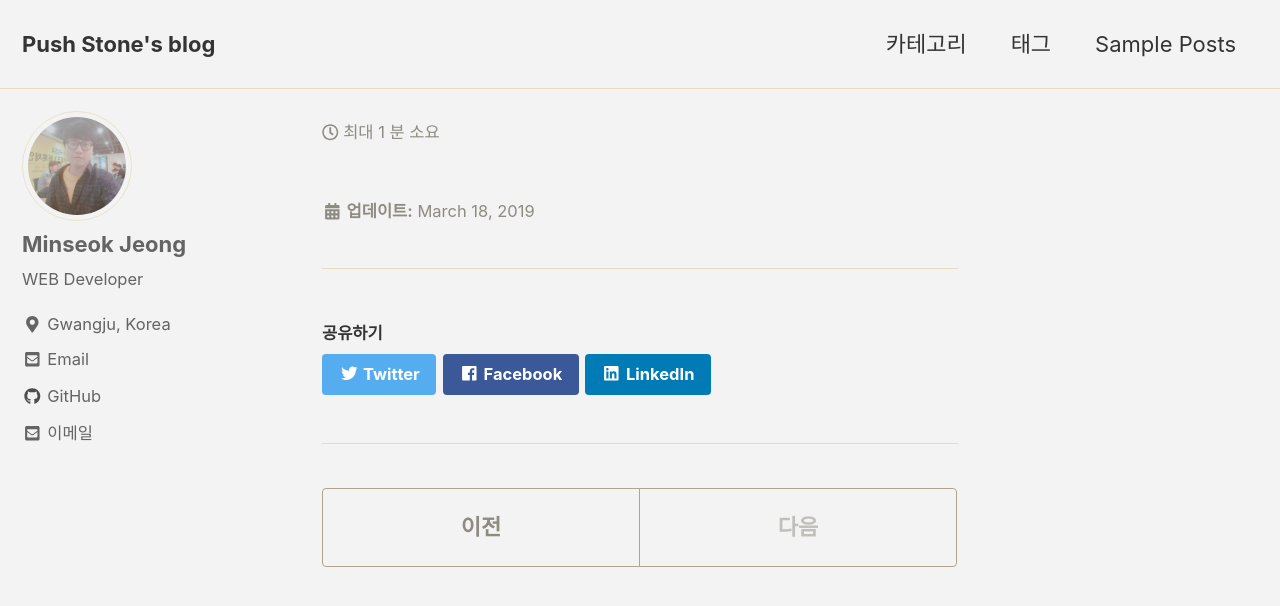
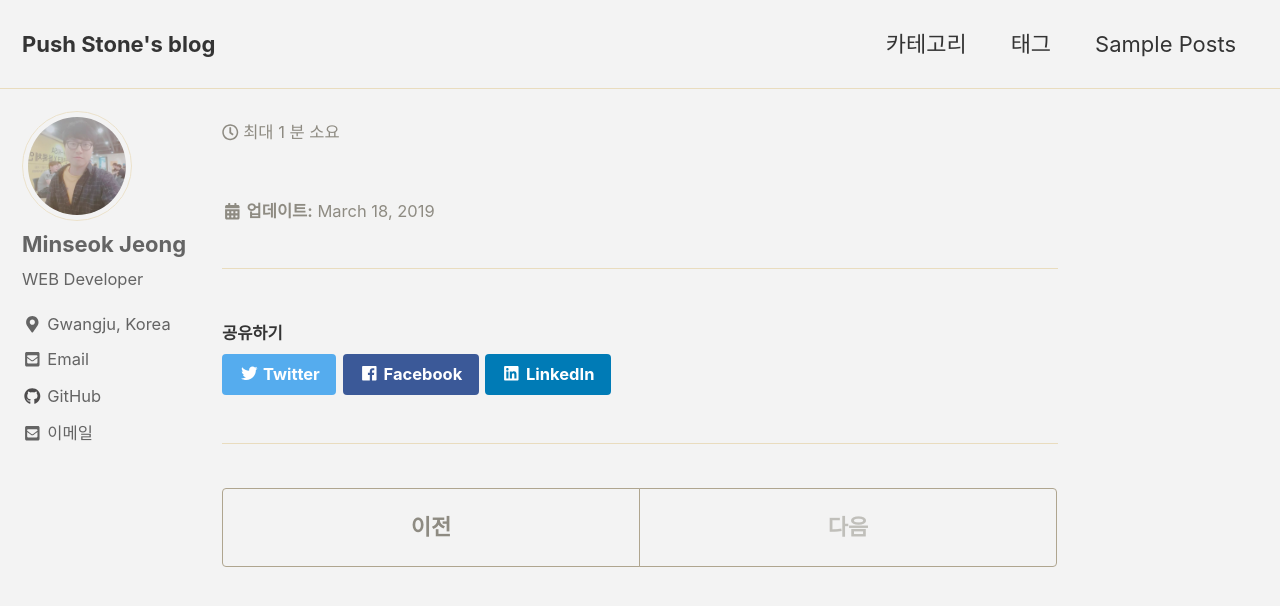
Before and after one commit to rlaehgns5399/blog, a Jekyll site: the page built from _posts/2019-03-18-.md, in a window 1280 px wide and 900 px high. Shown: the top 606 px of the window. Built offline with Jekyll 4.4.1, drawn with Linux system fonts in a browser that asks for light colours; cached includes are drawn as plain includes; the list of posts is cut into pages by our own code.

Commit message:
블로그 사이즈 수정

```diff
--- a/_sass/minimal-mistakes/_page.scss
+++ b/_sass/minimal-mistakes/_page.scss
@@ -27,8 +27,8 @@
   }
 
   @include breakpoint($x-large) {
-    width: calc(100% - #{$right-sidebar-width});
-    padding-right: $right-sidebar-width;
+    width: calc(100% - #{$right-sidebar-width-narrow});
+    padding-right: $right-sidebar-width-narrow;
   }
 
   .page__inner-wrap {
--- a/_sass/minimal-mistakes/_sidebar.scss
+++ b/_sass/minimal-mistakes/_sidebar.scss
@@ -37,7 +37,7 @@
   }
 
   @include breakpoint($x-large) {
-    width: calc(#{$right-sidebar-width} - 1em);
+    width: calc(#{$right-sidebar-width-narrow} - 1em);
   }
 
   > * {
```
